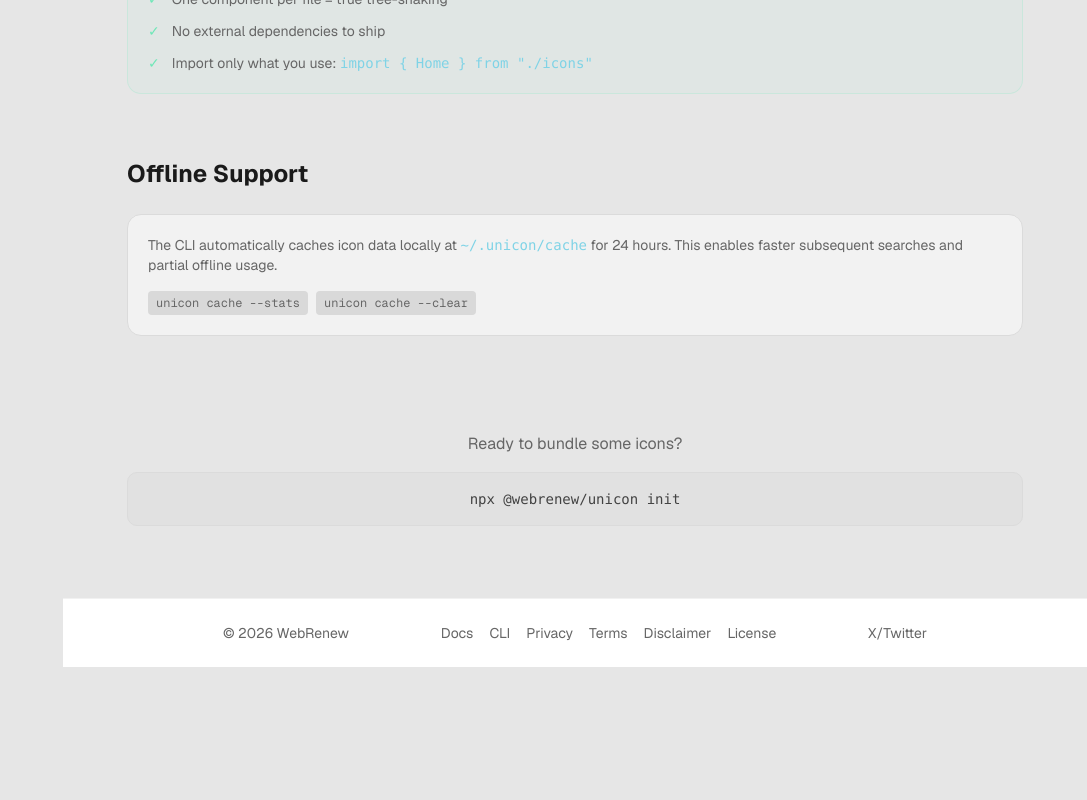
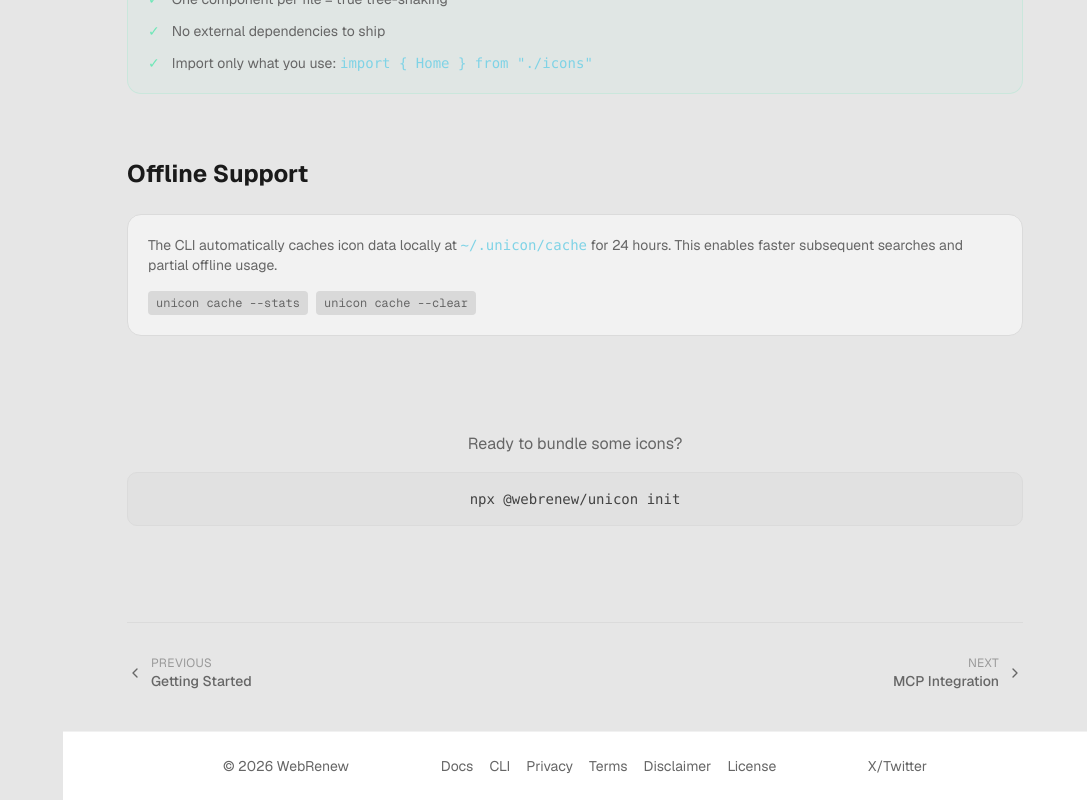
Before and after one commit to WebRenew/unicon, a Next.js app: page /cli in a window 1280 px wide. Shown: the part 5881-6681 px from the top of the page, without its empty margins (193-1280 px from the left). Before the commit the page ends 6548 px from the top, so only its background shows below. Built offline with nearby package versions, Linux system fonts and the light colour scheme.

Commit message:
feat(docs): add prev/next navigation and update support email
- Add DocsPageNav component with prev/next links at bottom of each page
- Update support email from support@webrenew.com to contact@webrenew.io
- Add navigation to docs, cli, mcp, skills, and api pages

```diff
--- a/src/app/cli/page.tsx
+++ b/src/app/cli/page.tsx
@@ -13,6 +13,7 @@ import { DatabaseIcon } from "@/components/icons/ui/database";
 import { LayersIcon } from "@/components/icons/ui/layers";
 import { CopyButton } from "@/components/ui/copy-button";
 import { MCPIcon } from "@/components/icons/mcp-icon";
+import { DocsPageNav, getDocsNavLinks } from "@/components/docs-page-nav";
 
 export const metadata: Metadata = {
   title: "CLI | Unicon",
@@ -498,6 +499,9 @@ unicon cache --clear  # Clear all cached data`}
           <p className="text-muted-foreground mb-4">Ready to bundle some icons?</p>
           <CodeBlock>npx @webrenew/unicon init</CodeBlock>
         </section>
+
+        {/* Page Navigation */}
+        <DocsPageNav {...getDocsNavLinks("/cli")} />
       </div>
     </div>
   );
--- a/src/app/docs/api/page.tsx
+++ b/src/app/docs/api/page.tsx
@@ -2,6 +2,7 @@ import { Metadata } from "next";
 import Link from "next/link";
 import { CodeIcon } from "@/components/icons/ui/code";
 import { CopyButton } from "@/components/ui/copy-button";
+import { DocsPageNav, getDocsNavLinks } from "@/components/docs-page-nav";
 
 export const metadata: Metadata = {
   title: "API Reference | Unicon",
@@ -486,6 +487,8 @@ curl -s "https://unicon.webrenew.com/api/icons?names=home,settings,user" \\
           </div>
         </section>
 
+        {/* Page Navigation */}
+        <DocsPageNav {...getDocsNavLinks("/docs/api")} />
       </div>
     </div>
   );
--- a/src/app/docs/mcp/page.tsx
+++ b/src/app/docs/mcp/page.tsx
@@ -4,6 +4,7 @@ import { AlertCircleIcon } from "@/components/icons/ui/alert-circle";
 import { CopyButton } from "@/components/ui/copy-button";
 import { MCPIcon } from "@/components/icons/mcp-icon";
 import { MCPInstallButtons } from "@/components/mcp-install-buttons";
+import { DocsPageNav, getDocsNavLinks } from "@/components/docs-page-nav";
 
 export const metadata: Metadata = {
   title: "MCP Integration | Unicon",
@@ -613,6 +614,8 @@ export default function MCPDocsPage() {
           </div>
         </section>
 
+        {/* Page Navigation */}
+        <DocsPageNav {...getDocsNavLinks("/docs/mcp")} />
       </div>
     </div>
   );
--- a/src/app/docs/page.tsx
+++ b/src/app/docs/page.tsx
@@ -13,6 +13,7 @@ import { SparklesIcon } from "@/components/icons/ui/sparkles";
 import { ArrowRightIcon } from "@/components/icons/ui/arrow-right";
 import { ExternalLinkIcon } from "@/components/icons/ui/external-link";
 import { MCPIcon } from "@/components/icons/mcp-icon";
+import { DocsPageNav, getDocsNavLinks } from "@/components/docs-page-nav";
 
 export const metadata: Metadata = {
   title: "Documentation | Unicon",
@@ -357,7 +358,7 @@ export default function DocsPage() {
               <p className="text-muted-foreground">Ask questions and share ideas.</p>
             </a>
             <a
-              href="mailto:support@webrenew.com"
+              href="mailto:contact@webrenew.io"
               className="p-4 rounded-lg border border-border bg-card hover:bg-accent transition-colors"
             >
               <h3 className="font-semibold mb-2">Email Support</h3>
@@ -365,6 +366,9 @@ export default function DocsPage() {
             </a>
           </div>
         </section>
+
+        {/* Page Navigation */}
+        <DocsPageNav {...getDocsNavLinks("/docs")} />
       </div>
     </div>
   );
--- a/src/app/docs/skills/page.tsx
+++ b/src/app/docs/skills/page.tsx
@@ -4,6 +4,7 @@ import { SparklesIcon } from "@/components/icons/ui/sparkles";
 import { DownloadIcon } from "@/components/icons/ui/download";
 import { CopyButton } from "@/components/ui/copy-button";
 import { skillEntries } from "@/lib/skills";
+import { DocsPageNav, getDocsNavLinks } from "@/components/docs-page-nav";
 
 export const metadata: Metadata = {
   title: "Skills Registry | Unicon",
@@ -152,6 +153,9 @@ unicon skill --all`}</CodeBlock>
             </p>
           </div>
         </section>
+
+        {/* Page Navigation */}
+        <DocsPageNav {...getDocsNavLinks("/docs/skills")} />
       </div>
     </div>
   );
--- /dev/null
+++ b/src/components/docs-page-nav.tsx
@@ -0,0 +1,98 @@
+import Link from "next/link";
+import { ChevronLeftIcon } from "@/components/icons/ui/chevron-left";
+import { ChevronRightIcon } from "@/components/icons/ui/chevron-right";
+
+interface NavLink {
+  readonly href: string;
+  readonly title: string;
+}
+
+export interface DocsPageNavProps {
+  prev?: NavLink;
+  next?: NavLink;
+}
+
+/**
+ * Navigation links for docs pages - shows prev/next at the bottom of each page.
+ */
+export function DocsPageNav({ prev, next }: DocsPageNavProps) {
+  if (!prev && !next) return null;
+
+  return (
+    <nav
+      aria-label="Documentation pagination"
+      className="flex items-center justify-between gap-4 border-t border-border pt-8 mt-12"
+    >
+      {prev ? (
+        <Link
+          href={prev.href}
+          className="group flex items-center gap-2 text-sm text-muted-foreground hover:text-foreground transition-colors"
+        >
+          <ChevronLeftIcon className="w-4 h-4 group-hover:-translate-x-0.5 transition-transform" />
+          <div className="flex flex-col items-start">
+            <span className="text-xs text-muted-foreground/60 uppercase tracking-wide">
+              Previous
+            </span>
+            <span className="font-medium">{prev.title}</span>
+          </div>
+        </Link>
+      ) : (
+        <div />
+      )}
+
+      {next ? (
+        <Link
+          href={next.href}
+          className="group flex items-center gap-2 text-sm text-muted-foreground hover:text-foreground transition-colors text-right"
+        >
+          <div className="flex flex-col items-end">
+            <span className="text-xs text-muted-foreground/60 uppercase tracking-wide">
+              Next
+            </span>
+            <span className="font-medium">{next.title}</span>
+          </div>
+          <ChevronRightIcon className="w-4 h-4 group-hover:translate-x-0.5 transition-transform" />
+        </Link>
+      ) : (
+        <div />
+      )}
+    </nav>
+  );
+}
+
+/**
+ * Ordered list of docs pages for navigation.
+ */
+export const docsPageOrder: readonly NavLink[] = [
+  { href: "/docs", title: "Getting Started" },
+  { href: "/cli", title: "CLI Tool" },
+  { href: "/docs/mcp", title: "MCP Integration" },
+  { href: "/docs/skills", title: "Skills Registry" },
+  { href: "/docs/api", title: "API Reference" },
+];
+
+/**
+ * Get prev/next links for a given docs page path.
+ */
+export function getDocsNavLinks(currentPath: string): DocsPageNavProps {
+  const currentIndex = docsPageOrder.findIndex(
+    (page) => page.href === currentPath
+  );
+
+  if (currentIndex === -1) return {};
+
+  const result: DocsPageNavProps = {};
+
+  const prevPage = docsPageOrder[currentIndex - 1];
+  const nextPage = docsPageOrder[currentIndex + 1];
+
+  if (prevPage) {
+    result.prev = prevPage;
+  }
+
+  if (nextPage) {
+    result.next = nextPage;
+  }
+
+  return result;
+}
```
Also changed, not shown: 2 other files (tests, documents, lock files or other folders).
